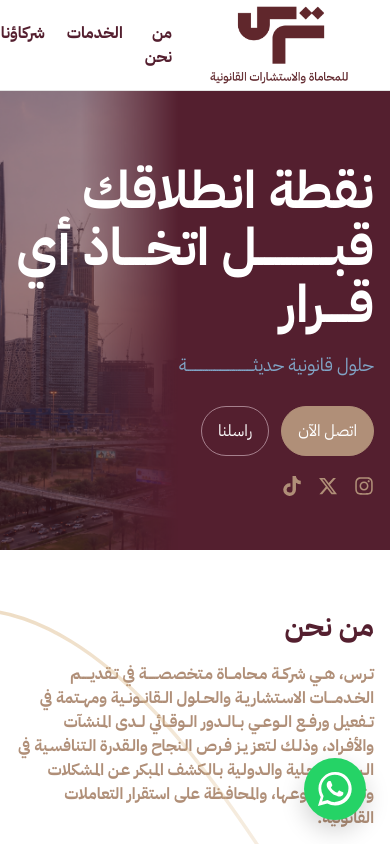
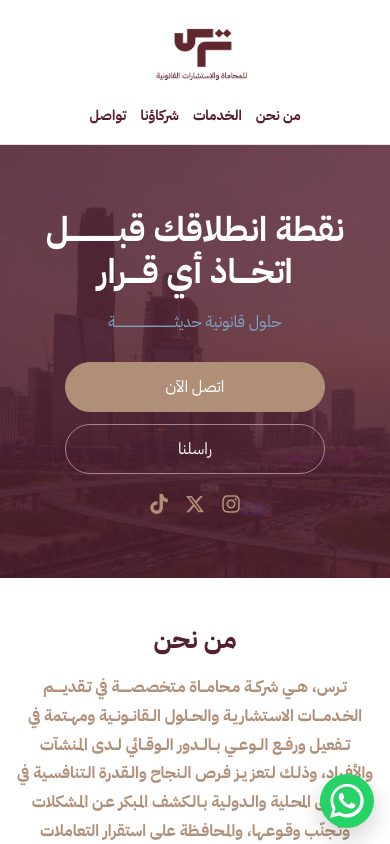
Before and after one commit to yalsuraibi/trs-web, a React (Vite) app: page / in a window 390 px wide. Built offline with nearby package versions, Linux system fonts and the light colour scheme.

Commit message:
Finished website ready for publishing

```diff
--- a/src/App.tsx
+++ b/src/App.tsx
@@ -168,7 +168,7 @@ const documentationServices: Service[] = [
 
 function App() {
 
-
+  const [showToast, setShowToast] = useState(false)
   const scrollerRef = useRef<HTMLDivElement | null>(null)
   const [activeServiceTab, setActiveServiceTab] = useState<"sector" | "documentation">("sector")
   const scrollByAmount = (dir: "left" | "right") => {
@@ -250,7 +250,7 @@ function App() {
             <p className="heroText">حلول قانونية حديثــــــــــــــــــــــــــــــــــة</p>
 
             <div className="heroButtons">
-              <a href="tel:+966500000000" className="btnPrimary">
+              <a href="tel:+966537374555" className="btnPrimary">
   اتصل الآن
 </a>
               <a href="#contact" className="btnGhost">
@@ -286,12 +286,7 @@ function App() {
     fill="none"
   />
 
-  <defs>
-    <linearGradient id="curveGradient2" x1="0%" y1="0%" x2="100%" y2="100%">
-      <stop offset="0%" stopColor="#d9b27c" stopOpacity="0.9" />
-      <stop offset="100%" stopColor="#d9b27c" stopOpacity="0" />
-    </linearGradient>
-  </defs>
+
 </svg>
   <div className="containerWide">
     <h2 className="sectionTitle">من نحن</h2>
@@ -553,17 +548,37 @@ function App() {
 
               <div className="card">
                 <h3 className="cardTitle">أرسل رسالة</h3>
-                <form style={{ display: "flex", flexDirection: "column", gap: 10 }}>
-                  <input placeholder="الاسم" style={{ padding: 12, borderRadius: 10, border: "1px solid var(--border)" }} />
-                  <input
-                    placeholder="البريد الإلكتروني"
-                    style={{ padding: 12, borderRadius: 10, border: "1px solid var(--border)" }}
-                  />
-                  <textarea placeholder="الرسالة" rows={4} style={{ padding: 12, borderRadius: 10, border: "1px solid var(--border)" }} />
-                  <button className="btnPrimary" type="button">
-                    إرسال
-                  </button>
-                </form>
+                <form
+  style={{ display: "flex", flexDirection: "column", gap: 10 }}
+  onSubmit={async (e) => {
+    e.preventDefault()
+
+    const form = e.currentTarget
+    const formData = new FormData(form)
+
+    await fetch("https://script.google.com/macros/s/AKfycbwOuDQwBGRUZyo7iAkV582giD5fu3n18jf1d2-apuB6J5f4TkcDcK0Yl7z4tFRUP1k/exec", {
+      method: "POST",
+      mode: "no-cors",
+      body: JSON.stringify({
+        name: formData.get("name"),
+        email: formData.get("email"),
+        message: formData.get("message"),
+      }),
+    })
+
+    setShowToast(true)
+
+setTimeout(() => {
+  setShowToast(false)
+}, 4000)
+    form.reset()
+  }}
+>
+  <input name="name" placeholder="الاسم" style={{ padding: 12, borderRadius: 10, border: "1px solid var(--border)" }} />
+  <input name="email" placeholder="البريد الإلكتروني" style={{ padding: 12, borderRadius: 10, border: "1px solid var(--border)" }} />
+  <textarea name="message" placeholder="الرسالة" rows={4} style={{ padding: 12, borderRadius: 10, border: "1px solid var(--border)" }} />
+  <button className="btnPrimary" type="submit">إرسال</button>
+</form>
               </div>
 
 
@@ -574,9 +589,21 @@ function App() {
         <footer className="footer">
           <div className="container">© {new Date().getFullYear()} TRS | السجل التجاري: 7038090853</div>
         </footer>
+        {showToast && (
+  <div className="toast">
+    <div className="toastIcon">✓</div>
+
+    <div>
+      <div className="toastTitle">تم إرسال الرسالة بنجاح</div>
+      <div className="toastText">
+        سنقوم بالتواصل معكم في أقرب وقت ممكن.
+      </div>
+    </div>
+  </div>
+)}
       </main>
       <a
-  href="https://wa.me/966500000000"
+  href="https://wa.me/966537374555"
   className="whatsappFloat"
   target="_blank"
   rel="noreferrer"
--- a/src/index.css
+++ b/src/index.css
@@ -739,3 +739,334 @@ section[id] {
   width: calc(100% - 400px);
   margin: 0 auto;
 }
+
+
+/* =========================
+   TABLET LAYOUT
+   ========================= */
+   @media (max-width: 1024px) {
+    .headerInner {
+      height: auto;
+      padding: 18px 0;
+      flex-direction: column;
+      gap: 14px;
+    }
+
+    .logoImg {
+      width: 150px;
+    }
+
+    .nav {
+      gap: 18px;
+      flex-wrap: wrap;
+      justify-content: center;
+    }
+
+    .hero {
+      padding: 64px 0;
+      text-align: center;
+    }
+
+    .heroTitle {
+      font-size: 42px;
+    }
+
+    .heroText {
+      margin-left: auto;
+      margin-right: auto;
+    }
+
+    .heroButtons,
+    .socialRow {
+      justify-content: center;
+    }
+
+    .heroCityImage {
+      width: 100%;
+      opacity: 0.18;
+      mask-image: none;
+      -webkit-mask-image: none;
+    }
+
+    .whyWrap,
+    .valuesSection {
+      grid-template-columns: 1fr;
+      text-align: center;
+    }
+
+    .whyTitle h3,
+    .valuesTitle h3 {
+      font-size: 42px;
+    }
+
+    .whyGrid,
+    .valuesGrid {
+      grid-template-columns: repeat(2, 1fr);
+    }
+
+    .vmGrid {
+      grid-template-columns: 1fr;
+    }
+
+    .vmDivider {
+      display: none;
+    }
+
+    /* Clients */
+
+    .clientsWrap {
+      grid-template-columns: 42px 1fr 42px;
+    }
+
+    .clientItem {
+      flex: 0 0 33.333%;
+      min-width: 33.333%;
+      min-height: 95px;
+      overflow: hidden;
+    }
+
+    .clientLogo {
+      max-width: 130px;
+      max-height: 60px;
+      object-fit: contain;
+    }
+
+    /* Founder */
+
+    .founderSection {
+      width: 100%;
+      padding: 44px 36px;
+    }
+
+    .founderContent {
+      max-width: none;
+    }
+
+    .founderQuoteOpen {
+      top: 24px;
+      left: 28px;
+    }
+
+    .founderQuoteClose {
+      bottom: -22px;
+      right: 28px;
+    }
+  }
+
+  /* =========================
+     PHONE LAYOUT
+     ========================= */
+  @media (max-width: 640px) {
+    .container,
+    .containerWide,
+    .headerContainer {
+      width: min(100% - 24px, 100%);
+    }
+
+    .section {
+      padding: 42px 0;
+    }
+
+    .logoImg {
+      width: 125px;
+    }
+
+    .nav {
+      font-size: 14px;
+      gap: 14px;
+    }
+
+    .heroTitle {
+      font-size: 34px;
+      line-height: 1.25;
+    }
+
+    .heroText {
+      font-size: 16px;
+    }
+
+    .heroButtons {
+      flex-direction: column;
+      align-items: center;
+    }
+
+    .btnPrimary,
+    .btnGhost {
+      width: 100%;
+      max-width: 260px;
+      text-align: center;
+    }
+
+    .sectionTitle {
+      font-size: 26px;
+      text-align: center;
+    }
+
+    .sectionText {
+      font-size: 16px;
+      line-height: 1.8;
+      text-align: center;
+    }
+
+    .grid {
+      grid-template-columns: 1fr;
+    }
+
+    .whyGrid,
+    .valuesGrid {
+      grid-template-columns: 1fr;
+    }
+
+    .whyCard p,
+    .vmText,
+    .valueCard p {
+      font-size: 17px;
+    }
+
+    .vmSection {
+      padding: 32px 22px;
+    }
+
+    .valuesTitle h3 {
+      font-size: 42px;
+    }
+
+    /* Clients */
+
+    .clientsArrow {
+      display: none;
+    }
+
+    .clientsWrap {
+      grid-template-columns: 1fr;
+    }
+
+    .clientItem {
+      flex: 0 0 80%;
+      min-width: 80%;
+      min-height: 90px;
+      overflow: hidden;
+    }
+
+    .clientLogo {
+      max-width: 160px;
+      max-height: 65px;
+      object-fit: contain;
+    }
+
+    /* Founder */
+
+    .founderSection {
+      width: 100%;
+      border-radius: 22px;
+      padding: 42px 22px;
+    }
+
+    .founderContent h2 {
+      font-size: 34px;
+    }
+
+    .founderContent p {
+      font-size: 17px;
+      line-height: 1.9;
+    }
+
+    .founderQuote {
+      font-size: 58px;
+    }
+
+    .founderQuoteOpen {
+      top: 14px;
+      left: 18px;
+    }
+
+    .founderQuoteClose {
+      bottom: -12px;
+      right: 18px;
+    }
+
+    .whatsappFloat {
+      width: 54px;
+      height: 54px;
+      right: 16px;
+      bottom: 16px;
+    }
+
+    .footer .container {
+      text-align: center;
+      line-height: 1.8;
+    }
+
+
+    .toast {
+      left: 12px;
+      right: 12px;
+      bottom: 12px;
+    }
+
+  }
+
+
+  .toast {
+    position: fixed;
+    bottom: 24px;
+    left: 24px;
+
+    display: flex;
+    align-items: center;
+    gap: 14px;
+
+    background: white;
+    color: var(--brand1);
+
+    padding: 16px 20px;
+
+    border-radius: 18px;
+
+    box-shadow:
+      0 10px 30px rgba(0,0,0,0.12);
+
+    z-index: 9999;
+
+    animation: toastIn 0.35s ease;
+  }
+
+  .toastIcon {
+    width: 42px;
+    height: 42px;
+
+    border-radius: 50%;
+
+    background: var(--brand4);
+    color: white;
+
+    display: flex;
+    align-items: center;
+    justify-content: center;
+
+    font-size: 20px;
+    font-weight: 700;
+  }
+
+  .toastTitle {
+    font-weight: 700;
+    font-size: 15px;
+  }
+
+  .toastText {
+    font-size: 13px;
+    color: #666;
+    margin-top: 3px;
+  }
+
+  @keyframes toastIn {
+    from {
+      opacity: 0;
+      transform: translateY(15px);
+    }
+
+    to {
+      opacity: 1;
+      transform: translateY(0);
+    }
+  }
```
